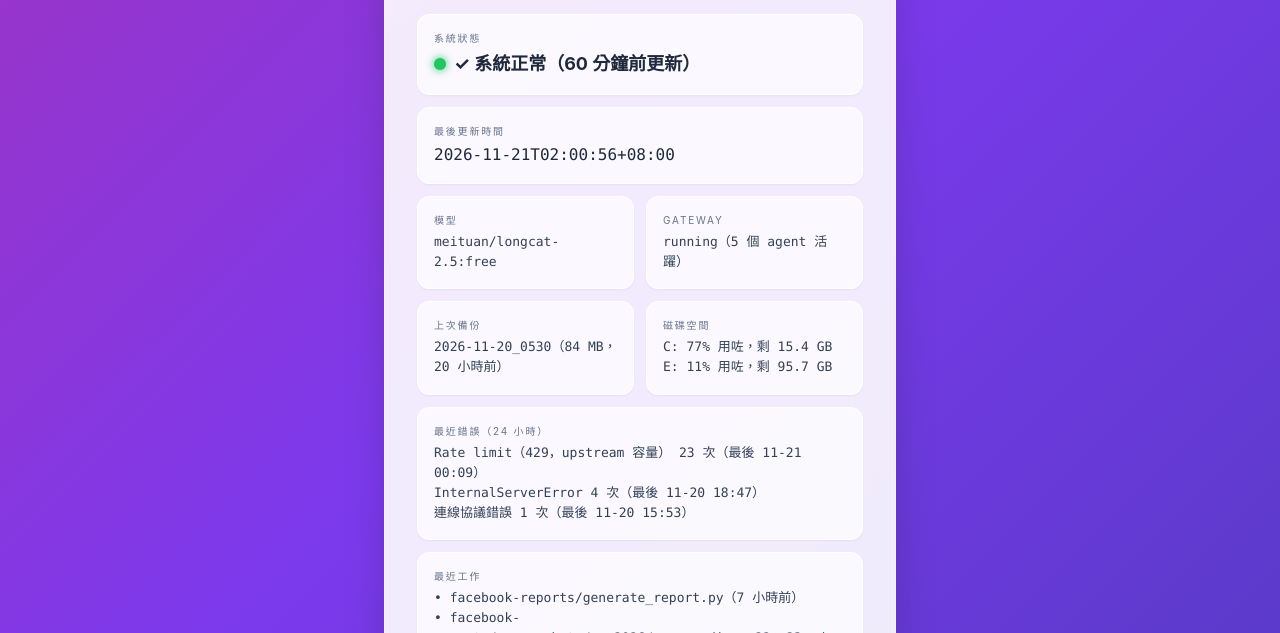
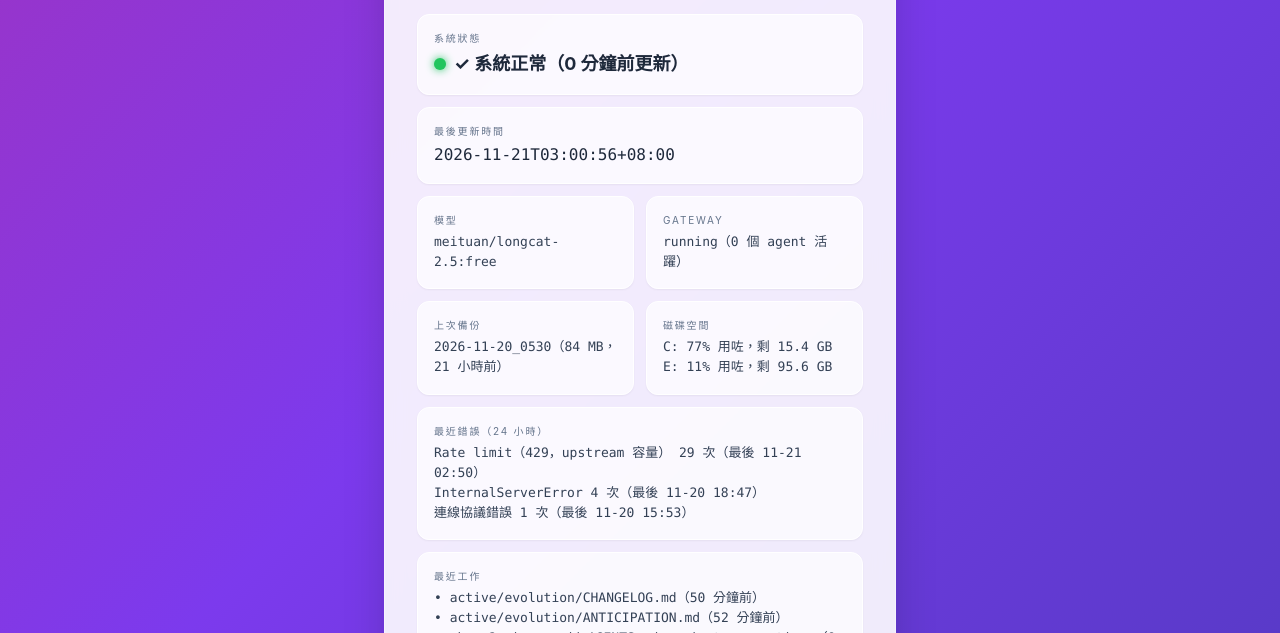
Before and after one commit to cwcg-ctrl/yotps, a plain HTML site: page ai.html in a window 1280 px wide. Shown: the part 167-800 px from the top of the page. Drawn offline with nearby package versions, Linux system fonts and the light colour scheme.

Commit message:
Update ai.html status 2026-11-21 03:00

```diff
--- a/ai.html
+++ b/ai.html
@@ -115,7 +115,7 @@
         </div>
     </div>
 
-    <script type="application/json" id="status-data">{"last_updated": "2026-11-21T02:00:56+08:00", "model": "meituan/longcat-2.5:free", "gateway": "running（5 個 agent 活躍）", "backup": "2026-11-20_0530（84 MB，20 小時前）", "disk": "C: 77% 用咗，剩 15.4 GB\nE: 11% 用咗，剩 95.7 GB", "errors": "Rate limit（429，upstream 容量） 23 次（最後 11-21 00:09）\nInternalServerError 4 次（最後 11-20 18:47）\n連線協議錯誤 1 次（最後 11-20 15:53）", "recent_work": "• facebook-reports/generate_report.py（7 小時前）\n• facebook-reports/screenshots/nov2026/ocr_reading_s22-s23.md（8 小時前）\n• phase2：docs: add AGENTS.md project conventions（9 日前）\n• 排程 10/10 啟用，10 個上次正常"}</script>
+    <script type="application/json" id="status-data">{"last_updated": "2026-11-21T03:00:56+08:00", "model": "meituan/longcat-2.5:free", "gateway": "running（0 個 agent 活躍）", "backup": "2026-11-20_0530（84 MB，21 小時前）", "disk": "C: 77% 用咗，剩 15.4 GB\nE: 11% 用咗，剩 95.6 GB", "errors": "Rate limit（429，upstream 容量） 29 次（最後 11-21 02:50）\nInternalServerError 4 次（最後 11-20 18:47）\n連線協議錯誤 1 次（最後 11-20 15:53）", "recent_work": "• active/evolution/CHANGELOG.md（50 分鐘前）\n• active/evolution/ANTICIPATION.md（52 分鐘前）\n• phase2：docs: add AGENTS.md project conventions（9 日前）\n• 排程 10/10 啟用，10 個上次正常"}</script>
     <script>
         let d = {};
         try {
```
